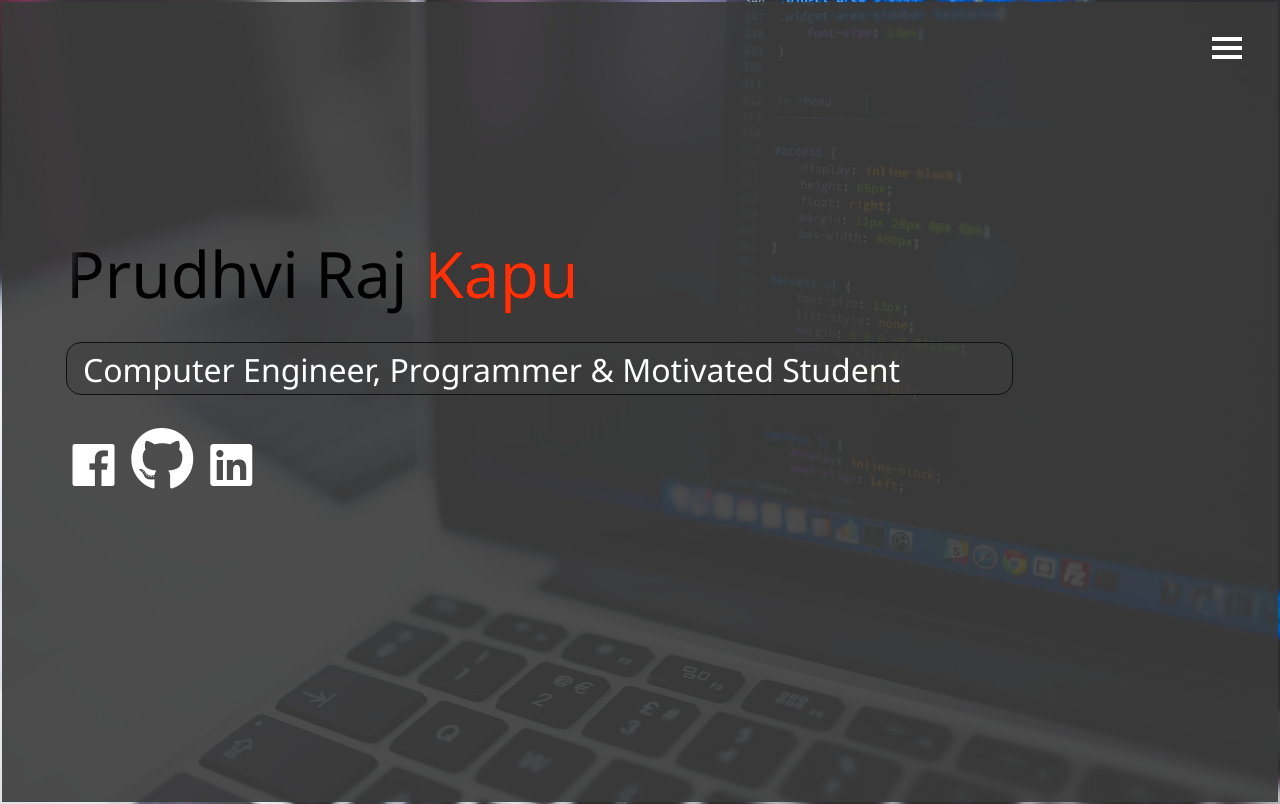
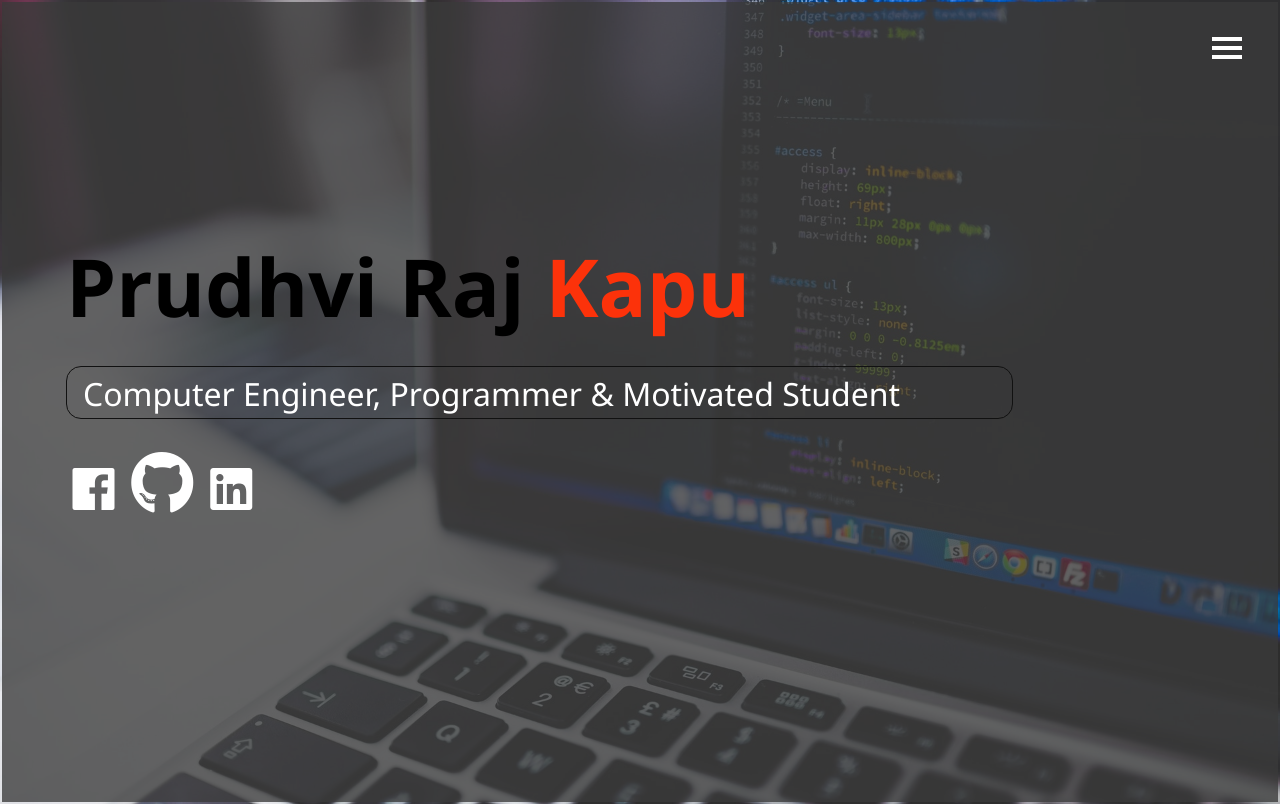
Before and after one commit to pkapu001/Portfolio_Raj, a website: page dist/index.html in a window 1280 px wide. Drawn offline with Linux system fonts and the light colour scheme.

Commit message:
removed animation

```diff
--- a/scss/_config.scss
+++ b/scss/_config.scss
@@ -13,6 +13,15 @@ $background-opacity: 0.8;
 }
 @keyframes animate {
   0% {
+    background-position: -500%;
+  }
+
+  100% {
+    background-position: 500%;
+  }
+}
+@keyframes animate_small {
+  0% {
     background-position: -190%;
   }
 
@@ -21,18 +30,6 @@ $background-opacity: 0.8;
   }
   100% {
     background-position: 190%;
-  }
-}
-@keyframes animate_small {
-  0% {
-    background-position: -320%;
-  }
-
-  30% {
-    background-position: 530%;
-  }
-  100% {
-    background-position: 530%;
   }
 }
 @keyframes blink {
@@ -73,7 +70,7 @@ $background-opacity: 0.8;
         height: 100%;
 
         background-size: contain;
-        background: rgba($primary-color, 0.9);
+        background: rgba($primary-color, 0.78);
       }
     }
   }
@@ -120,6 +117,7 @@ $background-opacity: 0.8;
   right: 0;
   width: 100%;
   height: 100%;
+
   background: rgba($primary-color, $background-opacity);
 }
 //set text color
--- a/scss/_mobile.scss
+++ b/scss/_mobile.scss
@@ -119,14 +119,13 @@
       }
     }
   }
+  .overlay {
+    border-radius: 20px;
+  }
+
   main {
     padding: 1.5rem 0.5rem 1rem 0.5rem;
     // padding: 0.5rem;
-
-    .lg-heading {
-      background-size: 90%;
-      animation: animate_small 1.2s linear infinite;
-    }
   }
 
   .projects {
--- a/scss/main.scss
+++ b/scss/main.scss
@@ -30,35 +30,24 @@ h3 {
   margin: 0;
   font-weight: 400;
   &.lg-heading {
-    font-weight: 400;
-    font-size: 4rem;
+    font-weight: 600;
+    font-size: 5rem;
     //margin-bottom: 5px;
     padding-bottom: 20px;
-    color: transparent;
     height: fit-content;
-
-    background: linear-gradient(
-      -80deg,
-      #000,
-      #000,
-      #000,
-      #000,
-      #000,
-      #000,
-      #000,
-      rgb(204, 204, 204),
-      #000,
-      #000,
-      #000,
-      #000,
-      #000,
-      #000
-    );
+    position: relative;
+    overflow: hidden;
+    color: #000;
+    //background: linear-gradient(90deg, #000, #fff, #000);
+    //color: linear-gradient(90deg, #000, #fff, #000);
 
     // background-repeat: no-repeat;
-    -webkit-background-clip: text;
-    background-size: 80%;
-    animation: animate 1.5s linear infinite;
+    // -webkit-background-clip: text;
+    // background-size: 80%;
+    // animation: animate 5s linear infinite;
+    //animation: name duration timing-function delay iteration-count direction;
+
+    //-webkit-text-fill-color: rgba(0, 0, 0, 0.8);
   }
 
   &.sm-heading {
@@ -68,7 +57,7 @@ h3 {
     border: solid 1px #111;
     width: fit-content;
     padding: 0.2rem 7rem 0 1rem;
-    background-color: rgba(lighten($primary-color, $amount: 2), 0.5);
+    //background-color: rgba(lighten($primary-color, $amount: 2), 0.5);
     //animation: blink 1.5s linear infinite;
   }
 }
```
Also changed, not shown: dist/css/main.css.
